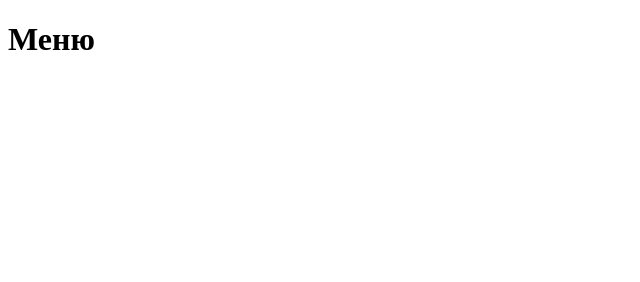
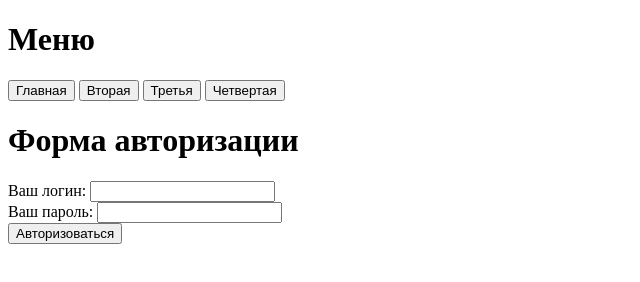
Before and after one commit to Ra-Ful/Test2023_12_15, a plain HTML site: page index.html in a window 1280 px wide. Shown: the whole page, without its empty margins (0-640 px from the left). Drawn offline with Linux system fonts and the light colour scheme.

Commit message:
Update index.html

```diff
--- a/index.html
+++ b/index.html
@@ -9,7 +9,19 @@
 <body>
     <p>
         <h1>Меню</h1>
+        <button>Главная</button>
+        <button>Вторая</button>
+        <button>Третья</button>
+        <button>Четвертая</button>
+    </p>
+    <p>
+        <h1>Форма авторизации</h1>
+        <form>
+            Ваш логин:  <input><br>
+            Ваш пароль: <input><br>
 
+            <button>Авторизоваться</button>
+        </form>
     </p>
 </body>
 </html>
```
